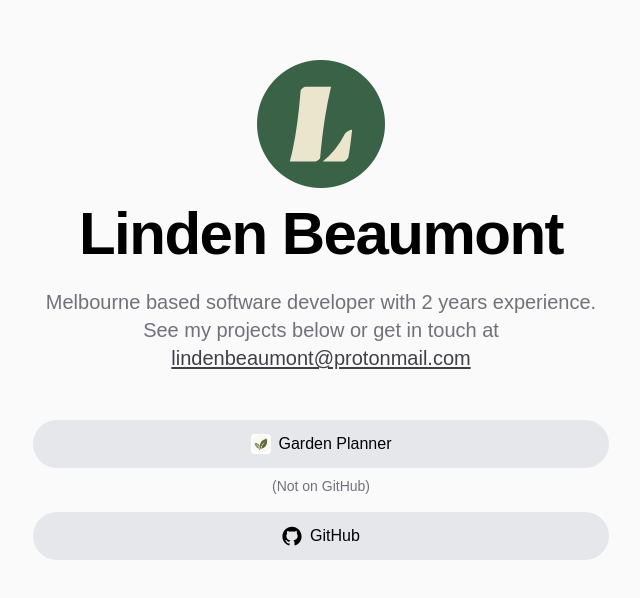
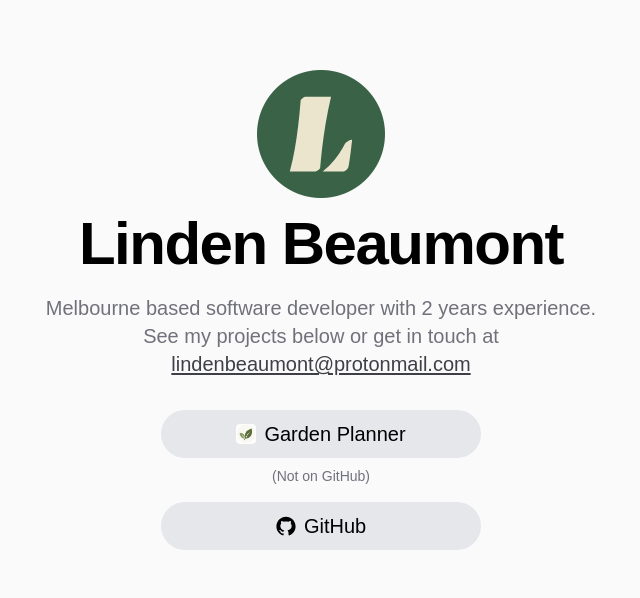
Before and after one commit to GreenYellowLight/homepage, a Next.js app: page / in a window 1280 px wide. Shown: the part 106-704 px from the top of the page, without its empty margins (319-959 px from the left). Built offline with nearby package versions, Linux system fonts and the light colour scheme.

Commit message:
layout improvements

```diff
--- a/app/_components/PillLink.tsx
+++ b/app/_components/PillLink.tsx
@@ -18,7 +18,7 @@ export default function PillLink({
     <a
       href={href}
       {...(external ? { target: "_blank", rel: "noopener noreferrer" } : {})}
-      className={`flex h-12 w-full items-center justify-center gap-2 rounded-full px-5 text-base font-medium
+      className={`flex h-12 md:w-xs w-full items-center justify-center gap-2 rounded-full text-xl font-medium
         transition-colors bg-gray-200 hover:bg-gray-400`}
     >
       <Image
--- a/app/page.tsx
+++ b/app/page.tsx
@@ -27,7 +27,7 @@ export default function Home() {
         />
 
         <h1 className="text-6xl font-semibold tracking-tight text-center text-black">Linden Beaumont</h1>
-        <p className="mx-auto text-xl max-w-xl pt-2 pb-8 text-center text-sm text-zinc-500 dark:text-zinc-400">
+        <p className="mx-auto text-xl max-w-xl pt-1 pb-4 text-center text-sm text-zinc-500 dark:text-zinc-400">
           Melbourne based software developer with {yearsOfExperience} years experience.
           See my projects below or get in touch at{" "}
         <a
```
